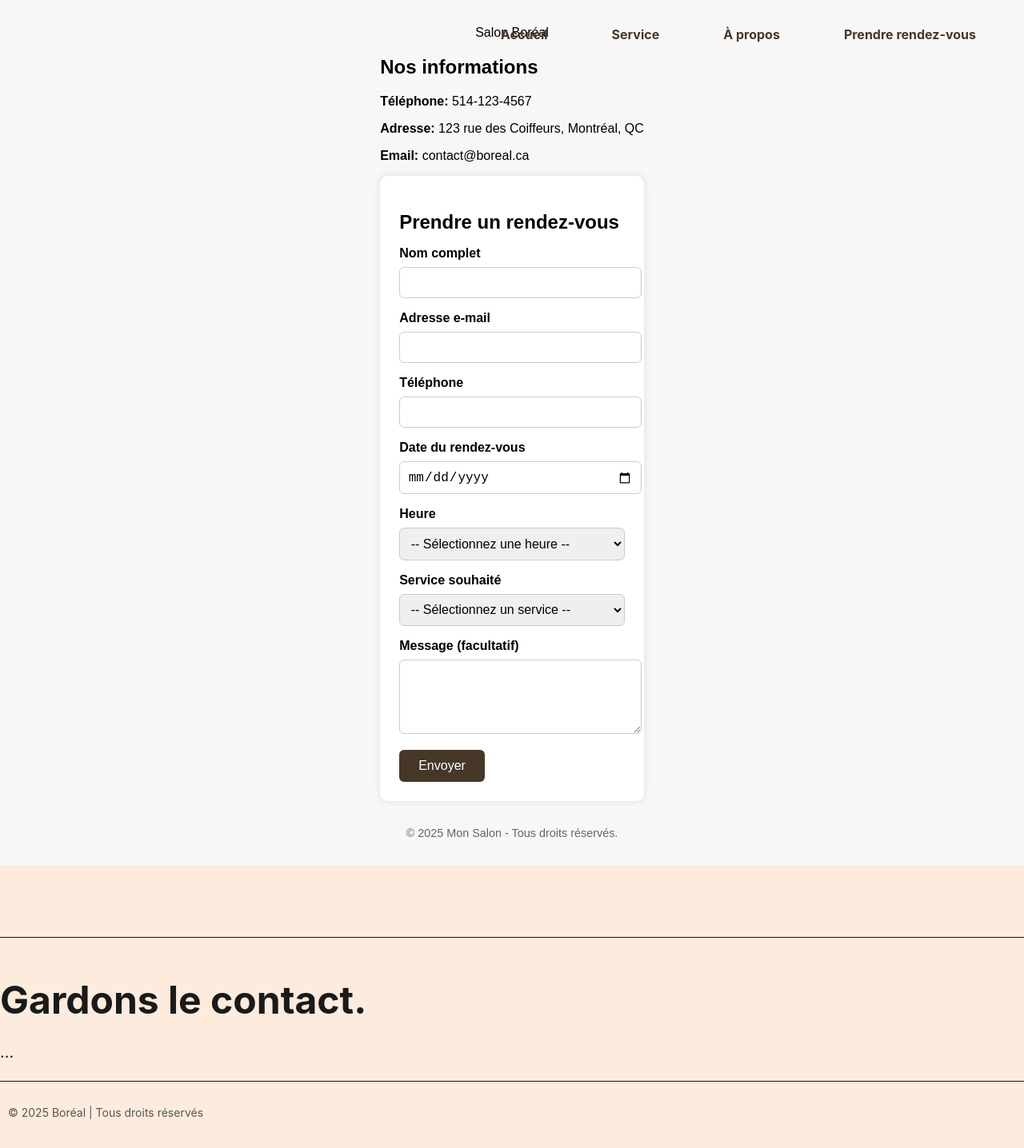
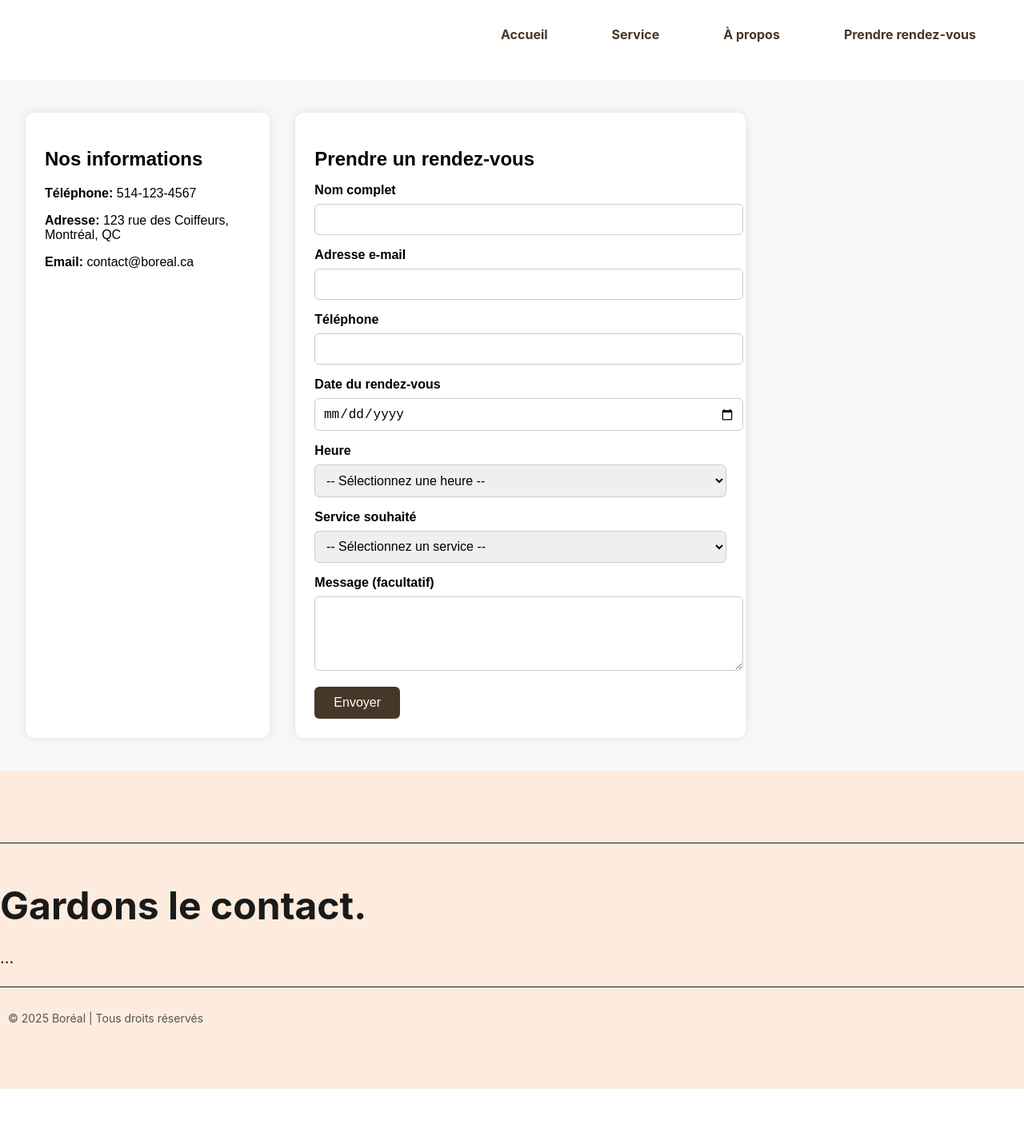
Before and after one commit to RayaneBGit/coupe-express-site-SEG3525, a React (Create React App) app: page /contact in a window 1280 px wide. Shown: the top 1436 px of the page at 80% size. After the commit the page ends 1362 px from the top, so only its background shows below. Built offline with nearby package versions, Linux system fonts and the light colour scheme.

Commit message:
Test form

```diff
--- a/src/pages/Contact.jsx
+++ b/src/pages/Contact.jsx
@@ -74,9 +74,8 @@ export default function Contact() {
 
   return (
     <div className={styles.container}>
-      <div className={styles.logo}>Salon Boréal</div>
 
-      <div className={styles.contentWrapper}>
+      <div className={styles.content}>
         <div className={styles.infoSection}>
           <h2 className={styles.infoTitle}>Nos informations</h2>
           <p><strong>Téléphone:</strong> 514-123-4567</p>
@@ -158,10 +157,6 @@ export default function Contact() {
           )}
         </div>
       </div>
-
-      <div className={styles.footer}>
-        &copy; 2025 Mon Salon - Tous droits réservés.
-      </div>
     </div>
   );
 }
--- a/src/pages/Contact.module.css
+++ b/src/pages/Contact.module.css
@@ -1,18 +1,11 @@
 .container {
   display: flex;
-  flex-direction: column;
   align-items: center;
   padding: 2rem;
+  margin-top: 100px;
   font-family: sans-serif;
   background-color: #f7f7f7;
   min-height: 100vh;
-}
-
-.header {
-  font-size: 2rem;
-  font-weight: bold;
-  margin-bottom: 2rem;
-  text-align: center;
 }
 
 .content {
@@ -23,7 +16,7 @@
   max-width: 900px;
 }
 
-.info {
+.infoSection {
   flex: 1;
   background-color: #ffffff;
   padding: 1.5rem;
@@ -91,9 +84,3 @@
   color: green;
   font-weight: bold;
 }
-
-.footer {
-  margin-top: 2rem;
-  font-size: 0.9rem;
-  color: #666;
-}
```
